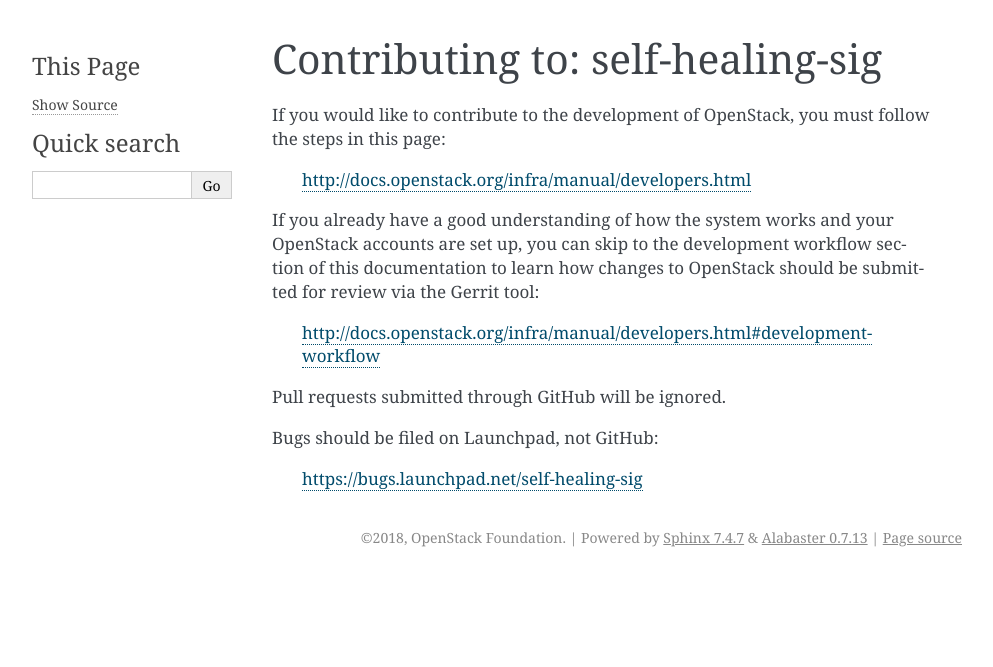
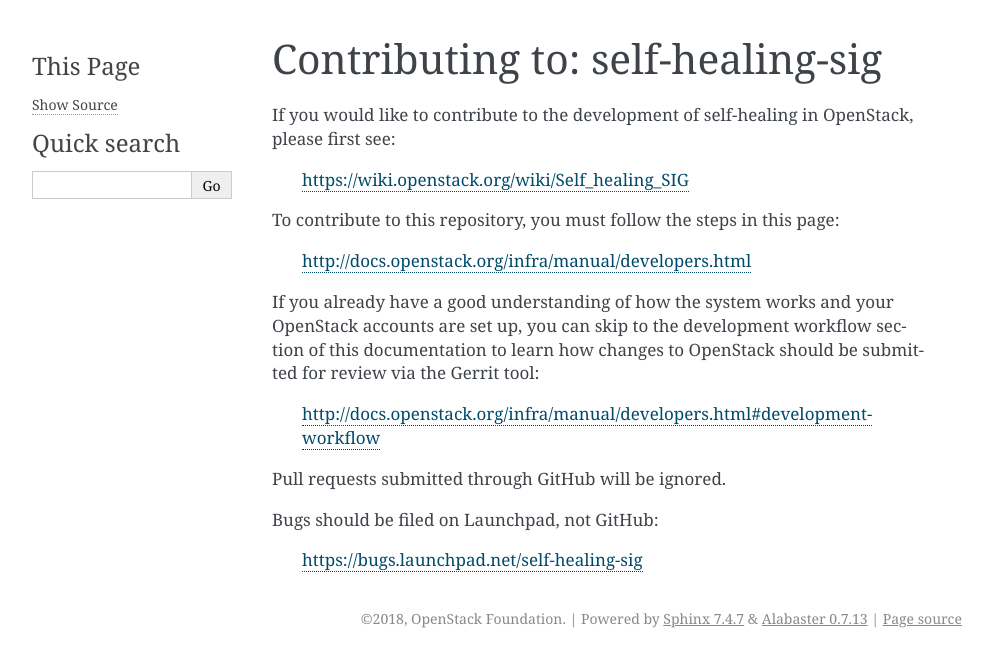
Before and after one commit to openstack/self-healing-sig, a Sphinx documentation site: the page built from doc/source/contributing.rst, in a window 1280 px wide. Shown: the top 667 px of the page, without its empty margins (148-1141 px from the left). Built offline with Sphinx 7.4.7, drawn with Linux system fonts in a browser that asks for light colours.

Commit message:
Improve the titles and descriptions in the readmes
Move from cookiecutter-generated titles and descriptions to more
human-readable ones.

Change-Id: Ie72299f3575a00c9c696b765550258ddb621ef60

```diff
--- a/CONTRIBUTING.rst
+++ b/CONTRIBUTING.rst
@@ -1,5 +1,5 @@
 =============================================
-Contributing to: self-healing-sig
+Contributing to OpenStack's self-healing SIG
 =============================================
 
 If you would like to contribute to the development of OpenStack, you must
--- a/doc/source/contributing.rst
+++ b/doc/source/contributing.rst
@@ -2,8 +2,13 @@
 Contributing to: self-healing-sig
 =============================================
 
-If you would like to contribute to the development of OpenStack, you must
-follow the steps in this page:
+If you would like to contribute to the development of self-healing in
+OpenStack, please first see:
+
+  https://wiki.openstack.org/wiki/Self_healing_SIG
+
+To contribute to this repository, you must follow the steps in this
+page:
 
    http://docs.openstack.org/infra/manual/developers.html
 
--- a/doc/source/readme.rst
+++ b/doc/source/readme.rst
@@ -2,7 +2,8 @@
 self-healing-sig
 ===============================
 
-This repository is for storing documentation and code which relates to the initiatives of OpenStack's Self-healing SIG
+This documentation relates to the initiatives of OpenStack's
+Self-healing SIG.
 
 * Free software: Apache license
 * Documentation: http://docs.openstack.org/developer/self-healing-sig
```
Also changed, not shown: README.rst (+5 -2 lines).
